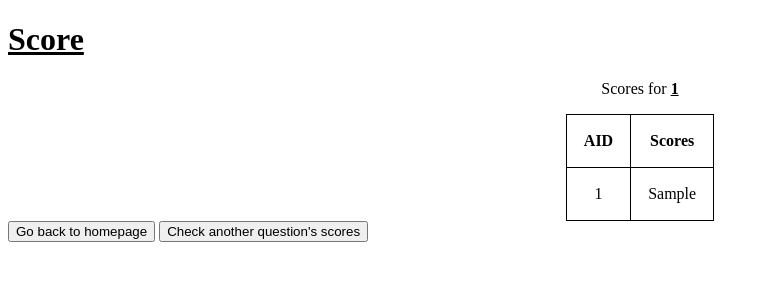
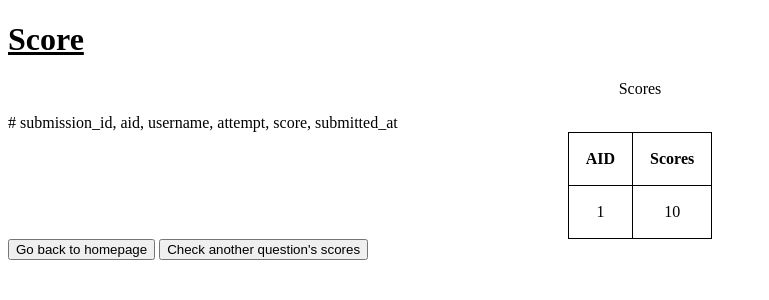
Before and after one commit to E1475011/2003-Assignment, a Flask app: template templates/score.html in a window 1280 px wide. Shown: the top 300 px of the page, without its empty margins (0-769 px from the left). Run offline with Flask 3, Linux system fonts and the light colour scheme; the template is opened without the code that fills it: most values are stand-ins (such as "Sample title", 1, 10 or a date in 2020).

Commit message:
set SQL statement to grab without session, and pass details as loop

```diff
--- a/flask_app.py
+++ b/flask_app.py
@@ -176,18 +176,19 @@ def score():
     question_details = request.args.get('question_no')
     #output: (1, 'Math Quiz 1', datetime.datetime(2025, 7, 1, 9, 0))
     assessment_id = question_details[0]
-    task_id = question_details[1]
+    assessment_title = question_details[1]
 
 
-    submission_details = get_all_scores.get_data_submission(session['number'])
+    submission_details = get_all_scores.get_data_submission()
     #   submission_id, aid, username, attempt, score, submitted_at
     #output: (1,        1,   'ben',     1,     0.85,   submit_time)
 
-    get_subAID = submission_details[1]
-    get_subscore = submission_details[4]
+    # get_subAID = submission_details[1]
+    # get_subscore = submission_details[4]
 
     #final - pass a var to score page, with the data from get scores
-    return render_template("score.html", get_subAID = get_subAID, get_subscore = get_subscore)
+    return render_template("score.html", submission_details = submission_details)
+    #return render_template("score.html", get_subAID = get_subAID, get_subscore = get_subscore)
 
 # Leaderboard
 @app.route('/leaderboard', methods = ['GET'])
--- a/get_all_scores.py
+++ b/get_all_scores.py
@@ -14,7 +14,8 @@ import mysql.connector
 
 
 
-def get_data_submission(sessionnumber):
+def get_data_submission():
+    #sessionnumber is a string
     try:
         cnx = mysql.connector.connect(
             host="benntay.mysql.pythonanywhere-services.com",
@@ -23,7 +24,8 @@ def get_data_submission(sessionnumber):
             database="benntay$default"
         )
         cursor = cnx.cursor()
-        cursor.execute(f"SELECT sub.submission_id, sub.aid, sub.username, sub.attempt_no, sub.score, sub.submitted_at FROM submission sub, login_session lgs WHERE sub.username = lgs.username AND lgs.session_id = {sessionnumber}")
+        #using F-strings to get session number, which comes from flask_app.py
+        cursor.execute(f"SELECT sub.submission_id, sub.aid, sub.username, sub.attempt_no, sub.score, sub.submitted_at FROM submission sub, login_session lgs WHERE sub.username = lgs.username")
         result_rows = cursor.fetchall()
         cnx.commit()
         cursor.close()
--- a/templates/score.html
+++ b/templates/score.html
@@ -28,17 +28,26 @@ Criteria: Student should be able to view his/her marks for all submissions. -->
 </h1>
 
 
-<h2 id="get_subAID" hidden>{{get_subAID}}</h2>
-<h2 id="get_subscore" hidden>{{get_subscore}}</h2>
+<!-- <h2 id="get_subAID" hidden>{{get_subAID}}</h2>
+<h2 id="get_subscore" hidden>{{get_subscore}}</h2> -->
+
+<h2 id="submission_details" hidden>{{submission_details}}</h2>
 
 <!--  i want a var to show on top -->
-<p style="text-align: center;"> Scores for <strong><u>{{get_subAID}}</u></strong></p>
+<p style="text-align: center;"> Scores </p>
+<!-- <strong><u>{{get_subAID}}</u></strong> -->
 
 
 <div id="body">
 <table id='assgScoreTable'> <!--  create table skeleton -->
 <tr><th>AID</th><th>Scores</th></tr>
-<tr><td> {{get_subAID}} </td><td> {{get_subscore}} </td></tr>
+
+#   submission_id, aid, username, attempt, score, submitted_at
+{% for detail in submission_details %}
+  <tr><td> {{detail.aid}} </td><td> {{detail.score}} </td></tr>
+{% endfor %}
+
+
 
 </table>
 </div>
```
